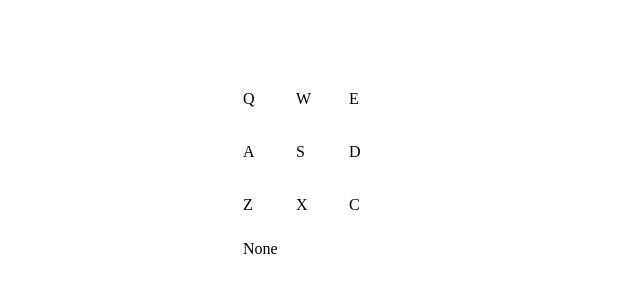
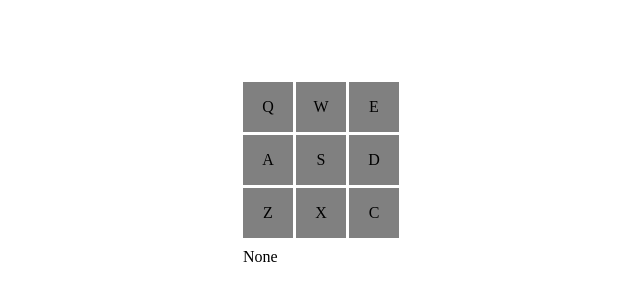
Before and after one commit to DenisImamovicc/Drum-Machine, a React (Vite) app: page / in a window 1280 px wide. Shown: the part 234-534 px from the top of the page, without its empty margins (322-962 px from the left). Built offline with nearby package versions, Linux system fonts and the light colour scheme.

Commit message:
Add css to buttons and add ts code

```diff
--- a/src/App.tsx
+++ b/src/App.tsx
@@ -17,8 +17,10 @@ function App() {
   function handlePlayMouseClick(e: any) {
     const button = document.getElementById(`${e.target.id}`)
 
+
+
     // console.log(e)
-    const audio = e.target.childNodes[1]
+    const audio:any = e.target.childNodes[1]
     audio.currentTime = 0;
     button?.blur();
     setdisplayInstrument(e.target.id)
@@ -34,16 +36,17 @@ function App() {
     // console.log(button,pressedkey);
 
     if (presetDrumSet.find(key=> key.id === pressedkey)) {
-      const audio = document.getElementById(`${pressedkey}`)
+      const audio:any = document.getElementById(`${pressedkey}`)
       audio.currentTime = 0;
-
-      const instrumentName = findInstrumentNameByID(pressedkey)?.name
+      const instrumentName:any = findInstrumentNameByID(pressedkey)?.name
       setdisplayInstrument(instrumentName)
       //  console.log(audio);
       return audio.play()
     }
     return null
   })
+
+
 
   return (
     <div id='drum-machine'>
--- a/src/index.css
+++ b/src/index.css
@@ -1,5 +1,5 @@
 #displayInstrument{
-
+margin-top: 1rem;
 }
 
 #display{
@@ -12,4 +12,24 @@ align-items: flex-start;
     display: grid;
     grid-template-columns: repeat(3, 1fr);
     gap: 2%;
+
 }
+
+.drum-pad{
+    color: black;
+    background-color: gray;
+
+    display: flex;
+    align-items: center;
+    justify-content: center;
+}
+
+.drum-pad:hover{
+    color: black;
+    background-color: rgb(58, 57, 57);
+}
+
+.drum-pad:active{
+    color: rgb(255, 255, 255);
+    background-color: rgb(58, 57, 57);
+}
```
